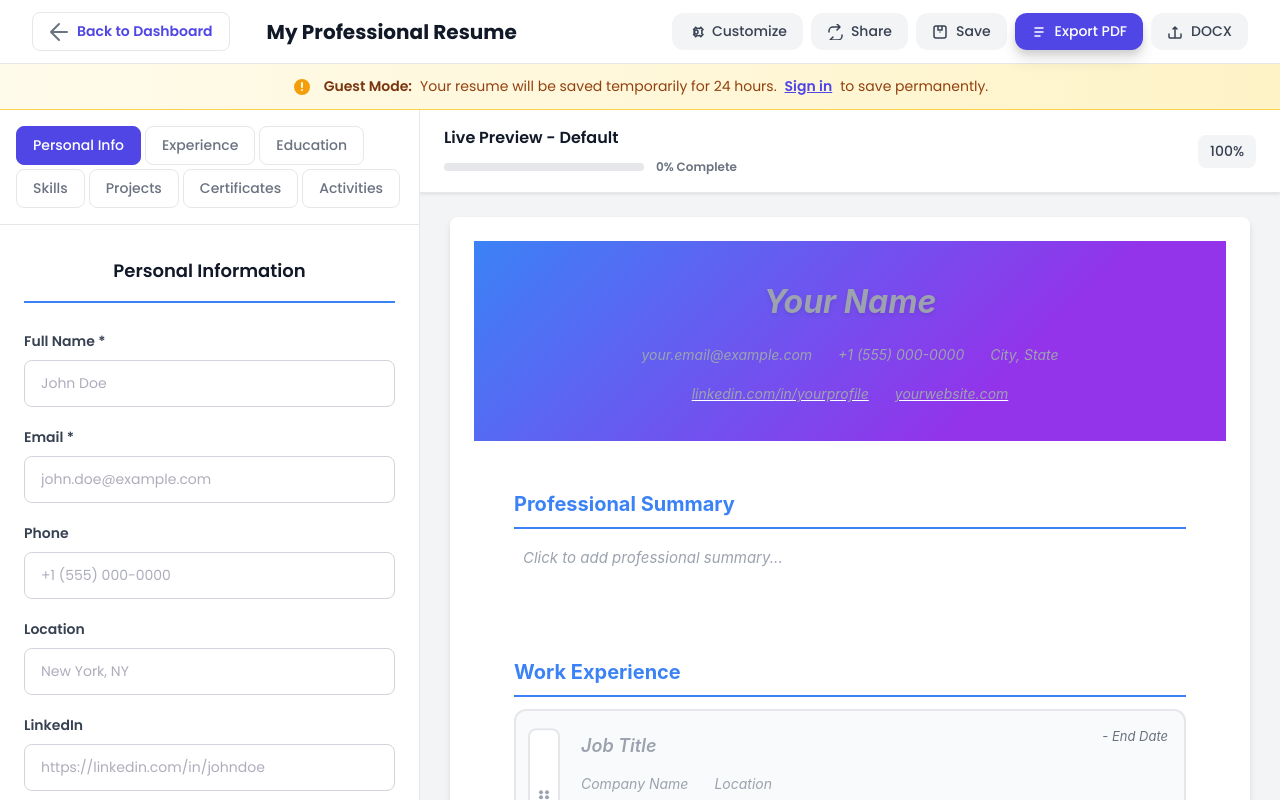
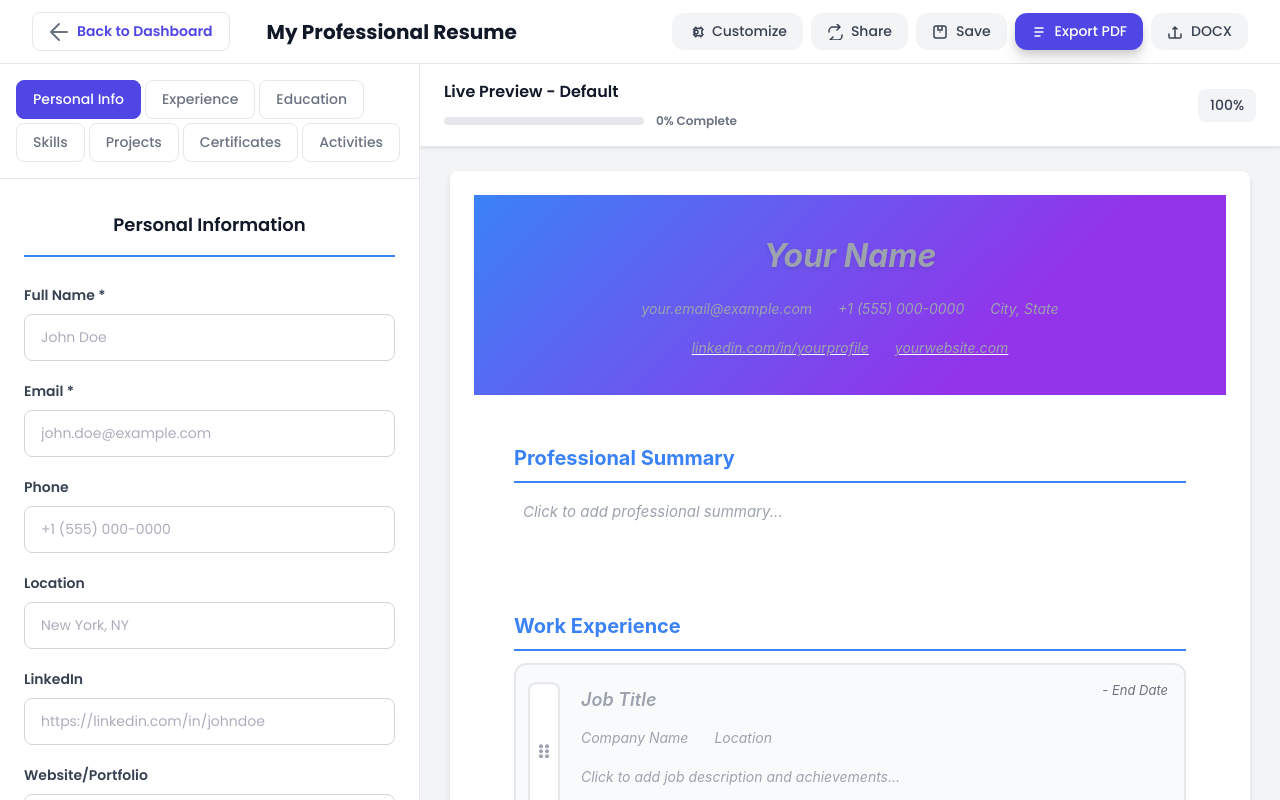
Before and after one commit to FemtoHell/Karaa, a React (Vite) app in the folder frontend/: page /editor in a window 1280 px wide. Shown: the top 800 px of the page. Built offline with nearby package versions, Linux system fonts and the light colour scheme.

Commit message:
nicer hope deploy

```diff
--- a/frontend/src/Editor.jsx
+++ b/frontend/src/Editor.jsx
@@ -203,7 +203,7 @@ const Editor = () => {
   const [currentResumeId, setCurrentResumeId] = useState(resumeId || null);
   const [loading, setLoading] = useState(false);
   const [saveStatus, setSaveStatus] = useState(''); // 'saving', 'saved', 'error'
-  const [guestMode, setGuestMode] = useState(!isAuthenticated);
+  const [guestMode, setGuestMode] = useState(isGuest); // Use isGuest to detect guest mode correctly
 
   const [activeTab, setActiveTab] = useState('personal');
   const [showCustomization, setShowCustomization] = useState(false);
```
Also changed, not shown: 2 other files (tests, documents, lock files or other folders).
